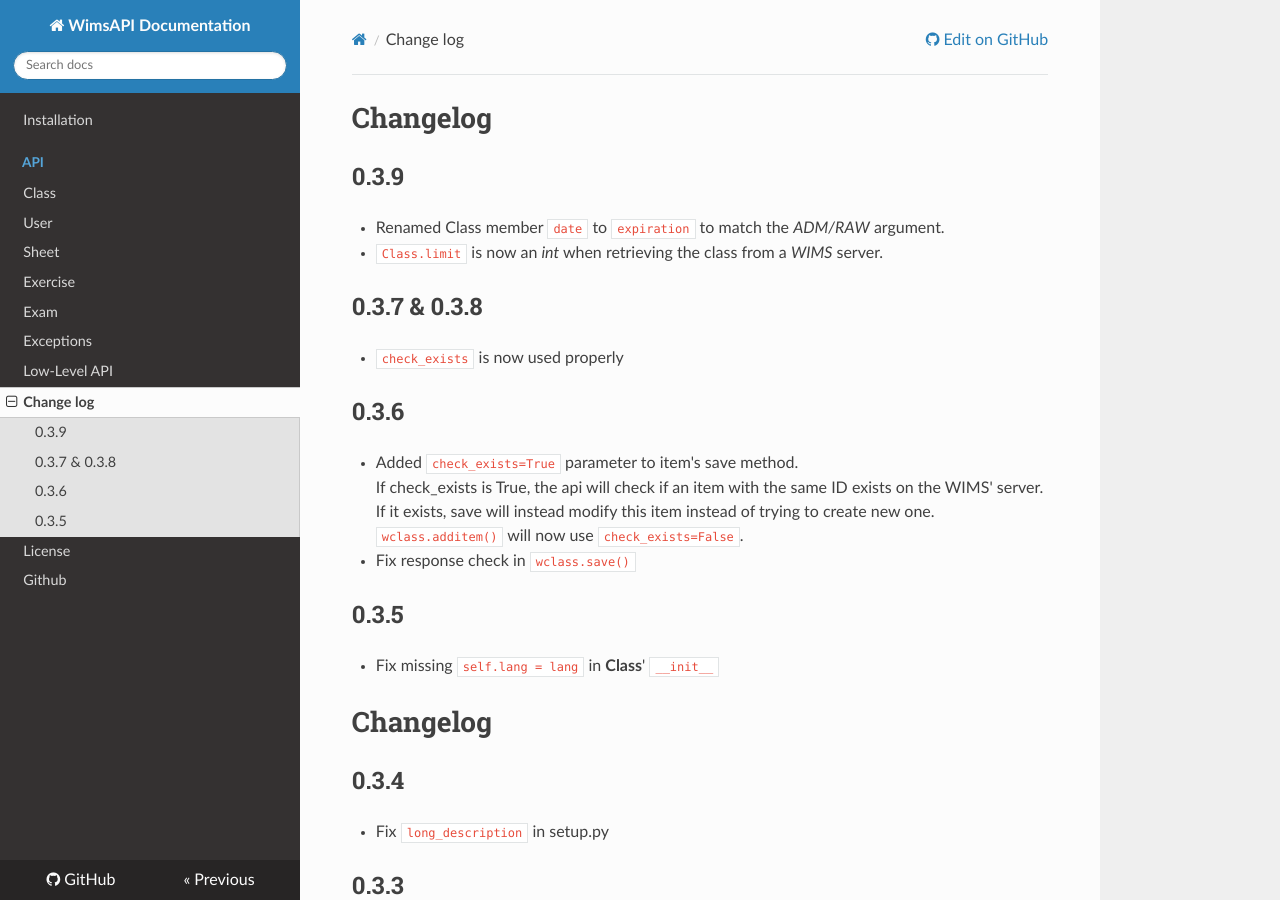
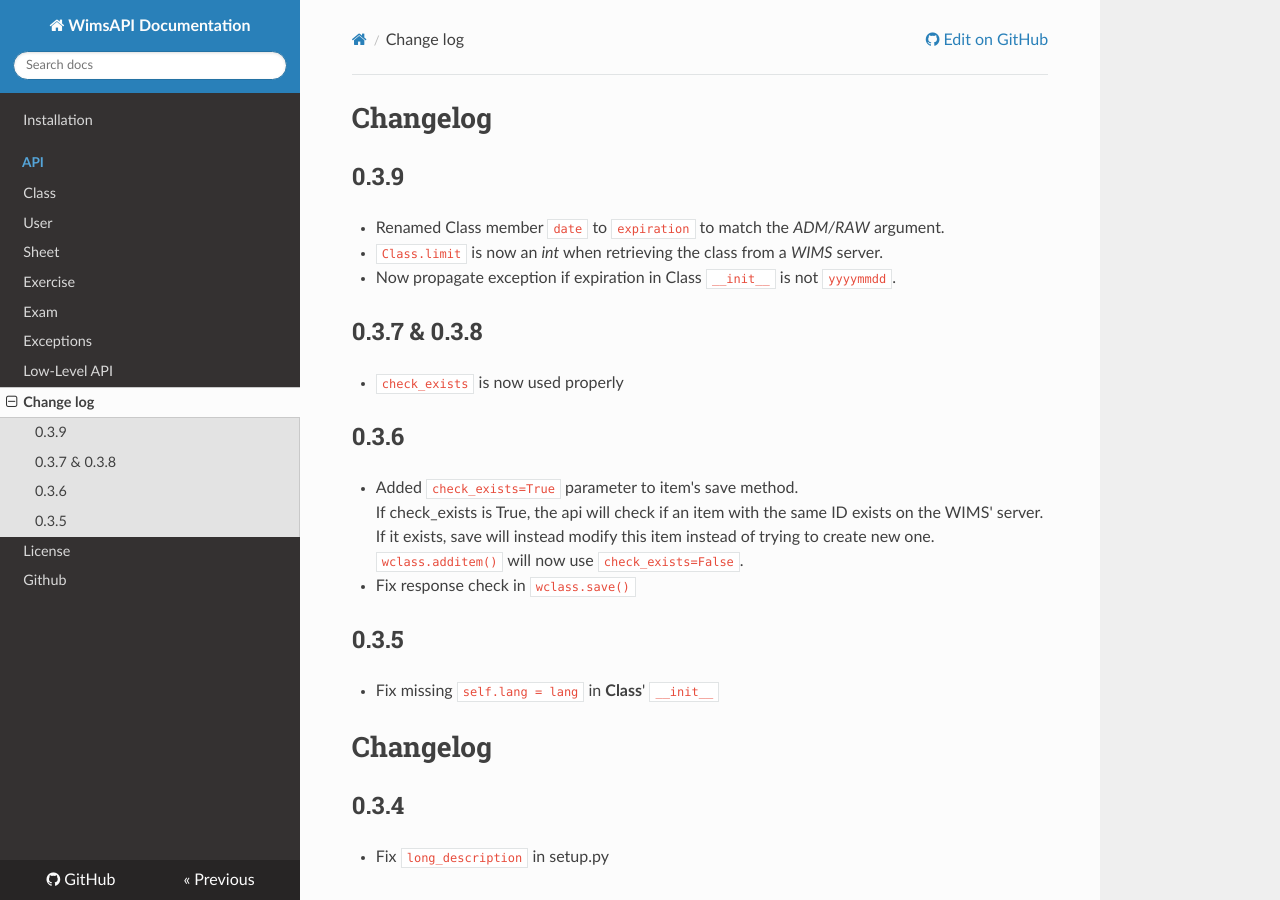
Before and after one commit to qcoumes/wimsapi, an MkDocs documentation site: the page built from docs/CHANGES.md, in a window 1280 px wide and 900 px high. Built offline with MkDocs 1.6.1, drawn with Linux system fonts in a browser that asks for light colours; nearby versions of some CDN libraries.

Commit message:
Bump to 0.3.9

```diff
--- a/docs/CHANGES.md
+++ b/docs/CHANGES.md
@@ -5,7 +5,7 @@
 
 * Renamed Class member `date` to `expiration` to match the *ADM/RAW* argument.
 * `Class.limit` is now an *int* when retrieving the class from a *WIMS* server.
-
+* Now propagate exception if expiration in Class `__init__` is not `yyyymmdd`.
 
 ## 0.3.7 & 0.3.8
 
```
Also changed, not shown: CHANGES.md (+1 -1 lines).
